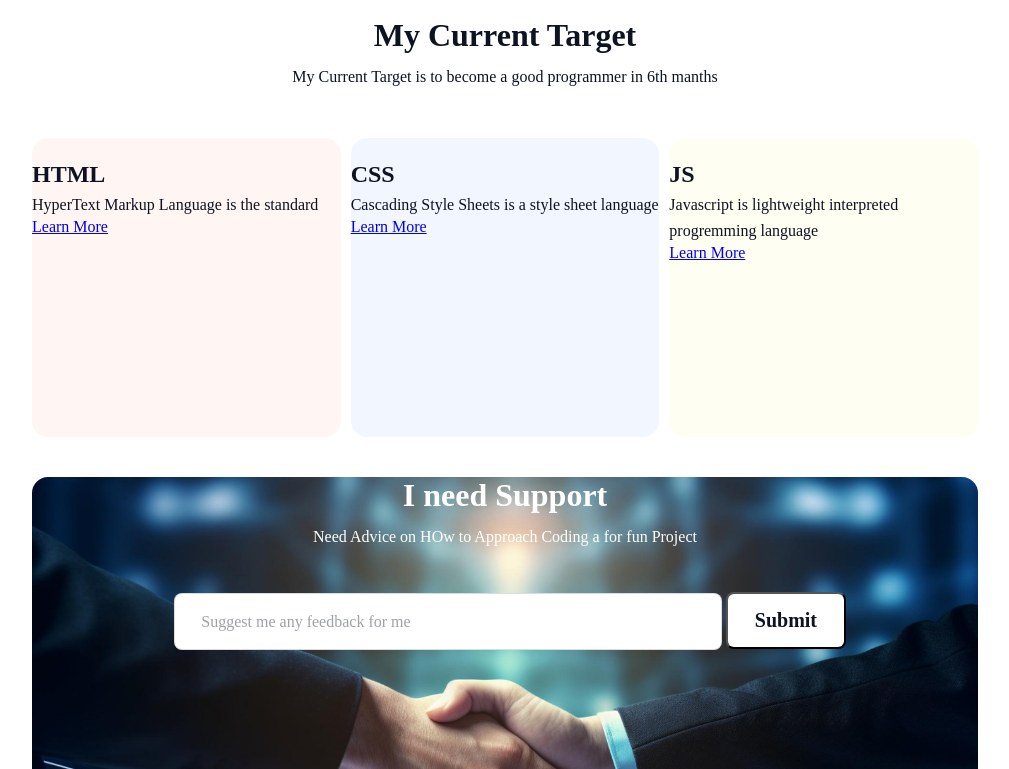
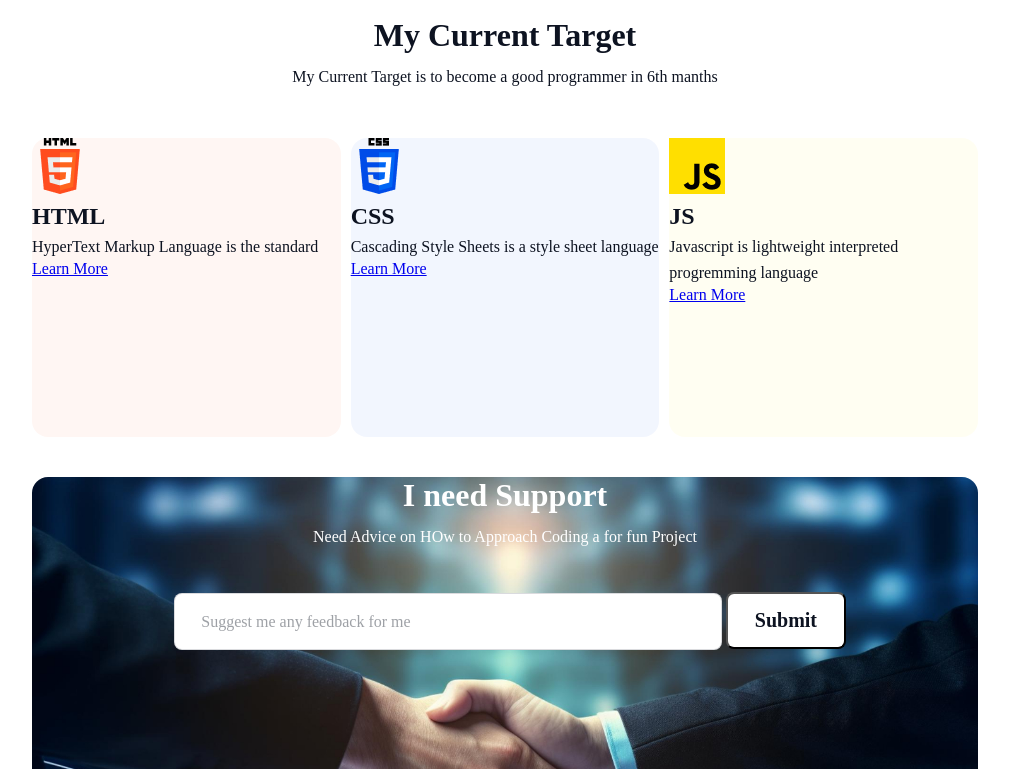
Before and after one commit to simaakther2099/assignment-hr-1, a plain HTML site: page index.html in a window 1280 px wide. Shown: the part 2740-3509 px from the top of the page, without its empty margins (135-1144 px from the left). Drawn offline with Linux system fonts and the light colour scheme; files whose address does not match are found by name.

Commit message:
added the main

```diff
--- a/index.html
+++ b/index.html
@@ -67,19 +67,19 @@
     <h1>My Current Target</h1>
     <p>My Current Target is to become a good programmer in 6th manths</p>
     <div class="terget1-content">
-    <div class="terget1"> <img src="./B10A1-Challenge-Begins/assets/html.png" alt="">
+    <div class="terget1"> <img src="./img/html.png" alt="">
         <h4>HTML</h4>
       <h5>HyperText Markup Language is the standard</h5>
     <a href="#">Learn More</a>
     </div>
     <div class="terget2">
-        <img src="./B10A1-Challenge-Begins/assets/css.png" alt="">
+        <img src="./img/css.png" alt="">
          <h4>CSS</h4>
          <h5>Cascading Style Sheets is a style sheet language</h5>
          <a href="#">Learn More</a>
     </div>
     <div class="terget3">
-        <img src="./B10A1-Challenge-Begins/assets/js.png" alt="">
+        <img src="./img/js.png" alt="">
         <h4>JS</h4>
        <h5>Javascript is lightweight interpreted progremming language</h5>
        <a href="#">Learn More</a>
```
